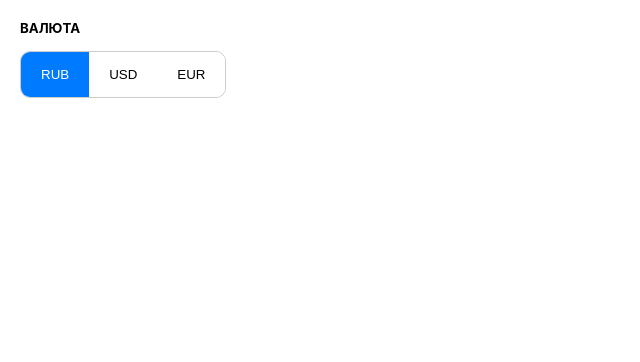
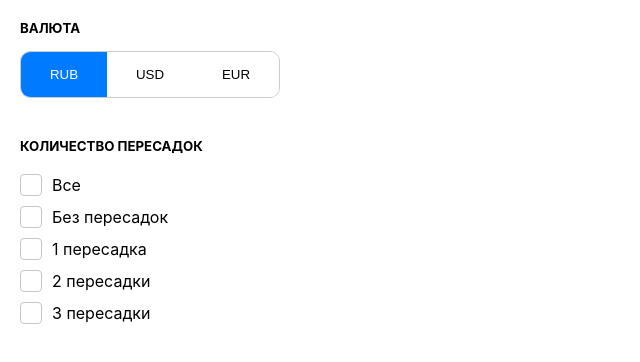
Before and after one commit to DanZalov/test-task-idea, a React (Create React App) app: page / in a window 1280 px wide. Shown: the top 362 px of the page, without its empty margins (0-640 px from the left). Built offline with nearby package versions, Linux system fonts and the light colour scheme.

Commit message:
add stops selector component

```diff
--- a/src/App.css
+++ b/src/App.css
@@ -2,3 +2,7 @@
   display: flex;
   flex-direction: row;
 }
+
+.options {
+  width: 300px;
+}
--- a/src/components/Options.tsx
+++ b/src/components/Options.tsx
@@ -1,5 +1,6 @@
 import { useState } from 'react'
 import CurrencySelector from './CurrencySelector'
+import StopsSelector from './StopsSelector'
 
 type CurrencyType = 'RUB' | 'USD' | 'EURO'
 
@@ -9,7 +10,7 @@ export default function Options() {
   return (
     <div className="options">
       <CurrencySelector />
-      <div className="stop-selector"></div>
+      <StopsSelector />
     </div>
   )
 }
--- /dev/null
+++ b/src/components/StopsSelector.css
@@ -0,0 +1,64 @@
+.stops-selector-container {
+  padding: 20px;
+}
+
+.stops-title {
+  margin: 0px;
+  margin-bottom: 15px;
+}
+
+.checkbox-group {
+  border-radius: 4px;
+}
+
+.checkbox-group label {
+  display: flex;
+  align-items: center;
+  padding: 5px 0px;
+  cursor: pointer;
+  position: relative;
+}
+
+.checkbox-group label:hover {
+  background-color: #f6f9fc;
+}
+
+.checkbox-group input[type='checkbox'] {
+  display: none;
+}
+
+.checkbox-group .custom-checkbox {
+  display: inline-block;
+  width: 20px;
+  height: 20px;
+  border: 1.5px solid #c9c5c5;
+  border-radius: 4px;
+  margin-right: 10px;
+}
+
+.checkbox-group input[type='checkbox']:checked + .custom-checkbox {
+  border: 1.5px solid #007bff;
+}
+
+.checkbox-group input[type='checkbox']:checked + .custom-checkbox::before {
+  content: '✔';
+  display: inline-block;
+  width: 20px;
+  height: 20px;
+  line-height: 20px;
+  font-weight: bold;
+  color: #007bff;
+  text-align: center;
+}
+
+.checkbox-only-option {
+  display: none;
+}
+
+.checkbox-group label:hover > .checkbox-only-option {
+  display: flex;
+  position: absolute;
+  color: #007bff;
+  right: 0px;
+  padding-right: 10px;
+}
--- /dev/null
+++ b/src/components/StopsSelector.tsx
@@ -0,0 +1,112 @@
+import { useEffect, useState } from 'react'
+import './StopsSelector.css'
+
+export default function StopsSelector() {
+  const [isCheckedAll, setIsCheckedAll] = useState(false)
+  const [isChecked1, setIsChecked1] = useState(false)
+  const [isChecked2, setIsChecked2] = useState(false)
+  const [isChecked3, setIsChecked3] = useState(false)
+  const [isChecked4, setIsChecked4] = useState(false)
+
+  function handleCheckAll(checked: boolean) {
+    setIsCheckedAll(checked)
+    setIsChecked1(checked)
+    setIsChecked2(checked)
+    setIsChecked3(checked)
+    setIsChecked4(checked)
+  }
+
+  useEffect(() => {
+    if (
+      isCheckedAll &&
+      (!isChecked1 || !isChecked2 || !isChecked3 || !isChecked4)
+    ) {
+      setIsCheckedAll(!isCheckedAll)
+    } else if (
+      !isCheckedAll &&
+      isChecked1 &&
+      isChecked2 &&
+      isChecked3 &&
+      isChecked4
+    ) {
+      setIsCheckedAll(!isCheckedAll)
+    }
+  }, [isChecked1, isChecked2, isChecked3, isChecked4])
+
+  return (
+    <div className="stops-selector-container">
+      <h5 className="stops-title">КОЛИЧЕСТВО ПЕРЕСАДОК</h5>
+      <div className="checkbox-group">
+        <label>
+          <input
+            type="checkbox"
+            checked={isCheckedAll}
+            onClick={() => handleCheckAll(!isCheckedAll)}
+          />
+          <span className="custom-checkbox"></span>
+          Все
+        </label>
+        <label>
+          <input
+            type="checkbox"
+            checked={isChecked1}
+            onClick={() => setIsChecked1(!isChecked1)}
+          />
+          <span className="custom-checkbox"></span>
+          <span>Без пересадок</span>
+          <span
+            className="checkbox-only-option"
+            onClick={() => handleCheckAll(false)}
+          >
+            Только
+          </span>
+        </label>
+        <label>
+          <input
+            type="checkbox"
+            checked={isChecked2}
+            onClick={() => setIsChecked2(!isChecked2)}
+          />
+          <span className="custom-checkbox"></span>
+          <span>1 пересадка</span>
+          <span
+            className="checkbox-only-option"
+            onClick={() => handleCheckAll(false)}
+          >
+            Только
+          </span>
+        </label>
+        <label>
+          <input
+            type="checkbox"
+            checked={isChecked3}
+            onClick={() => setIsChecked3(!isChecked3)}
+          />
+          <span className="custom-checkbox"></span>
+          <span>2 пересадки</span>
+          <span
+            className="checkbox-only-option"
+            onClick={() => handleCheckAll(false)}
+          >
+            Только
+          </span>
+        </label>
+        <label>
+          <input
+            type="checkbox"
+            checked={isChecked4}
+            onClick={() => setIsChecked4(!isChecked4)}
+          />
+          <span className="custom-checkbox"></span>
+          <span>3 пересадки</span>
+          <span
+            className="checkbox-only-option"
+            onClick={() => handleCheckAll(false)}
+          >
+            Только
+          </span>
+        </label>
+      </div>
+    </div>
+  )
+}
```
